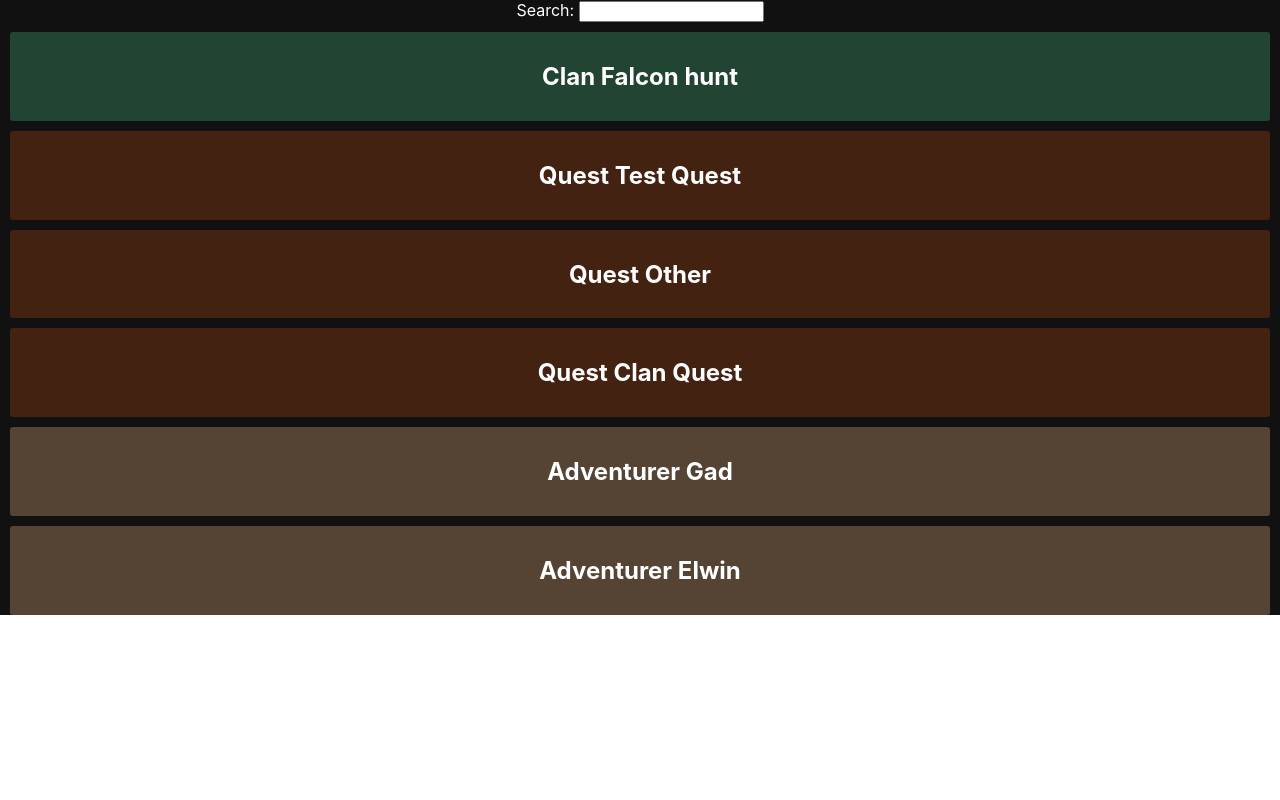
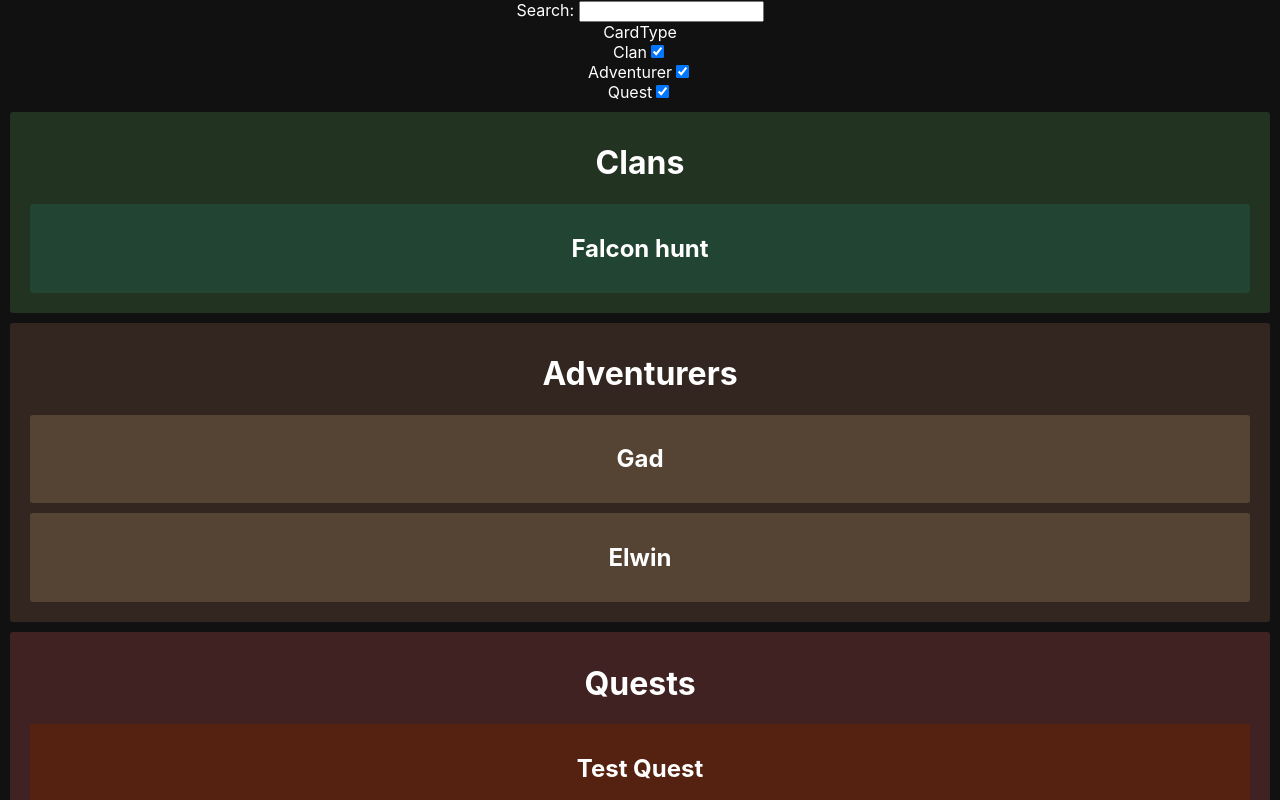
Before and after one commit to claytonweller/fantasy, a React (Create React App) app: page / in a window 1280 px wide. Shown: the top 800 px of the page. Built offline with nearby package versions, Linux system fonts and the light colour scheme.

Commit message:
Made groups
Can also filter by groups now

```diff
--- a/src/App.tsx
+++ b/src/App.tsx
@@ -6,12 +6,18 @@ import QuestCard from './components/QuestCard';
 import { getAdventurers } from './data/getAdventurers';
 import { getClans } from './data/getClans';
 import { getQuests } from './data/getQuests';
+import CardGroup from './components/CardGroup';
+import { CardTypes } from './types/Card';
+import Search from './components/Search';
 
 function App() {
-  const [searchText, updateSearchText] = useState('')
-  const onSearchInputChange = (event: React.ChangeEvent<HTMLInputElement>) =>{
-    updateSearchText(event.target.value)
-  }
+  const [searchText, setSearchText] = useState('')
+  const cardFilterValues = Object.values(CardTypes).reduce((prev, ct) =>{
+    return {...prev, [ct]: true}
+  },{} as {[key in CardTypes]: boolean})
+
+  const [cardTypeFilters, setCardTypeFilters] = useState(cardFilterValues)
+
   const clans = getClans()
   const allClans = clans.map((c, i) =>{
     return <ClanCard key={`Clan${i}`} clan={c} search={{searchText}} />
@@ -30,16 +36,33 @@ function App() {
   return (
     <div className="App">
       <div style={{backgroundColor:'#111111', color: 'white'}}>
-        <label htmlFor='searchText'>Search: </label>
-        <input
-          id='searchText'
-          name='searchText'
-          type='text'
-          onChange={onSearchInputChange}
+        <Search
+          setSearchText={setSearchText}
+          cardTypeFilters={cardTypeFilters}
+          setCardTypeFilters={setCardTypeFilters}
         />
-        {allClans}
-        {allQuests}
-        {allAdventurers}
+        <CardGroup
+          cardTypeFilters={cardTypeFilters}
+          cardType={CardTypes.Clan}
+          color='#223322'
+        >
+          {allClans}
+        </CardGroup>
+        <CardGroup
+          cardType={CardTypes.Adventurer}
+          color='#332620'
+          cardTypeFilters={cardTypeFilters}
+        >
+          {allAdventurers}
+        </CardGroup>
+        <CardGroup
+          cardType={CardTypes.Quest}
+          color='#402222'
+          cardTypeFilters={cardTypeFilters}
+        >
+          {allQuests}
+        </CardGroup>
+
       </div>
     </div>
   );
--- a/src/components/AdventurerCard.tsx
+++ b/src/components/AdventurerCard.tsx
@@ -1,8 +1,9 @@
 import { IAdventurer } from "../types/Adventurer";
 import { CardTypes } from "../types/Card";
+import { ISearchParams } from "../types/SearchParams";
 import Card from "./Card";
 
-export default function AdventurerCard ({adventurer, search}: {adventurer: IAdventurer, search: {searchText: string}}){
+export default function AdventurerCard ({adventurer, search}: {adventurer: IAdventurer, search: ISearchParams}){
   const {name, bio, clan, quests} = adventurer
   const questTitles = quests?.map(a => <div>{a.name}</div>)
 
--- a/src/components/Card.tsx
+++ b/src/components/Card.tsx
@@ -1,4 +1,5 @@
 import React, { useState } from "react"
+import { ISearchParams } from "../types/SearchParams"
 
 function Card(
   props : {
@@ -7,13 +8,14 @@ function Card(
     name?: string,
     type?: string,
     data?: any,
-    search:{ searchText: string}
+    search: ISearchParams
   }
 ){
   const{children, color, name = '', type = '', data = {}, search} = props
   const [showData, setShowData] = useState(false)
   const [showFull, setShowFull] = useState(false)
-  const onCardClick = ()=> {
+  const onCardClick = (e: React.MouseEvent<HTMLDivElement, MouseEvent>)=> {
+    e.stopPropagation()
     setShowFull(!showFull)
   }
   const onDataClick = (e: React.MouseEvent<HTMLButtonElement, MouseEvent>
@@ -36,7 +38,7 @@ function Card(
 
   return (
     <div onClick={onCardClick} style={style}>
-      <h2>{type + ' ' + name}</h2>
+      <h2>{name}</h2>
       <div style={{display: showFull ? 'block' : 'none'}}>
         {children}
         <div>
--- /dev/null
+++ b/src/components/CardGroup.tsx
@@ -0,0 +1,33 @@
+import { useState } from "react"
+import { CardTypes } from "../types/Card"
+
+export default function CardGroup(props:{
+  children:any,
+  cardType: CardTypes,
+  color:string,
+  cardTypeFilters: {[key in CardTypes]: boolean}
+}){
+  const {children, cardType, color, cardTypeFilters} = props
+  const [showFull, setShowFull] = useState(true)
+  const style:React.CSSProperties = {
+    backgroundColor: color,
+    padding: '10px',
+    margin: '10px',
+    borderColor: 'black',
+    borderRadius: '3px',
+    borderWidth: '2px',
+    display: cardTypeFilters[cardType] ? 'block' : 'none'
+  }
+  return (
+    <div onClick={(e)=> {
+      e.stopPropagation()
+      setShowFull(!showFull)
+    }} style={style}>
+      <h1>{cardType}s</h1>
+      <div style={{display: showFull ? 'block' : 'none'}}>
+        {children}
+      </div>
+
+    </div>
+  )
+}
--- a/src/components/ClanCard.tsx
+++ b/src/components/ClanCard.tsx
@@ -1,8 +1,9 @@
 import { CardTypes } from "../types/Card";
 import { IClan } from "../types/Clan";
+import { ISearchParams } from "../types/SearchParams";
 import Card from "./Card";
 
-export default function ClanCard ({clan, search}: {clan: IClan, search: {searchText: string}}){
+export default function ClanCard ({clan, search}: {clan: IClan, search: ISearchParams}){
   const {name, rank, mission, adventurers, quests } = clan
   const adventurerNames = adventurers.map(a => <div>{a.name}</div>)
   const questTitles = quests.map(q => <div>{q.name}</div>)
--- a/src/components/QuestCard.tsx
+++ b/src/components/QuestCard.tsx
@@ -8,7 +8,7 @@ export default function QuestCard ({quest, search}: {quest: IQuest, search: {sea
   const adventurerNames = adventurers?.map(a => <div>{a.name}</div>)
   return (
     <Card
-      color='#442211'
+      color='#552211'
       search={search}
       data={quest}
       type={CardTypes.Quest}
--- /dev/null
+++ b/src/components/Search.tsx
@@ -0,0 +1,52 @@
+import { CardTypes } from "../types/Card"
+
+export default function Search(props:{
+  setSearchText: React.Dispatch<React.SetStateAction<string>>
+  setCardTypeFilters: React.Dispatch<React.SetStateAction<any>>
+  cardTypeFilters: {[key in CardTypes]: boolean}
+}){
+  const {setSearchText, setCardTypeFilters, cardTypeFilters} = props
+  const onSearchInputChange = (event: React.ChangeEvent<HTMLInputElement>) =>{
+    setSearchText(event.target.value)
+  }
+  const cardOptions = Object.entries(cardTypeFilters).map(([cardType, checked]) =>{
+    const id = `cardType${cardType}`
+    return(
+      <div>
+        <label htmlFor={id}>{cardType}</label>
+        <input
+          id={id}
+          name={id}
+          type='checkbox'
+          checked={checked}
+          onClick={()=>{
+            console.warn(cardType)
+            if(!(cardType in CardTypes)) return console.warn('CardType not recognized');
+            const coerced = cardType as CardTypes
+            const updated = {...cardTypeFilters, [coerced]: !cardTypeFilters[coerced]}
+            setCardTypeFilters(updated)
+          }}
+        />
+      </div>
+    )
+  })
+  return(
+    <div>
+      <div>
+        <label htmlFor='searchText'>Search: </label>
+        <input
+          id='searchText'
+          name='searchText'
+          type='text'
+          onChange={onSearchInputChange}
+        />
+      </div>
+      <div>
+        <label htmlFor='clan'>CardType </label>
+        {cardOptions}
+      </div>
+
+
+    </div>
+  )
+}
--- /dev/null
+++ b/src/types/SearchParams.ts
@@ -0,0 +1,3 @@
+export interface ISearchParams{
+  searchText: string
+}
```
